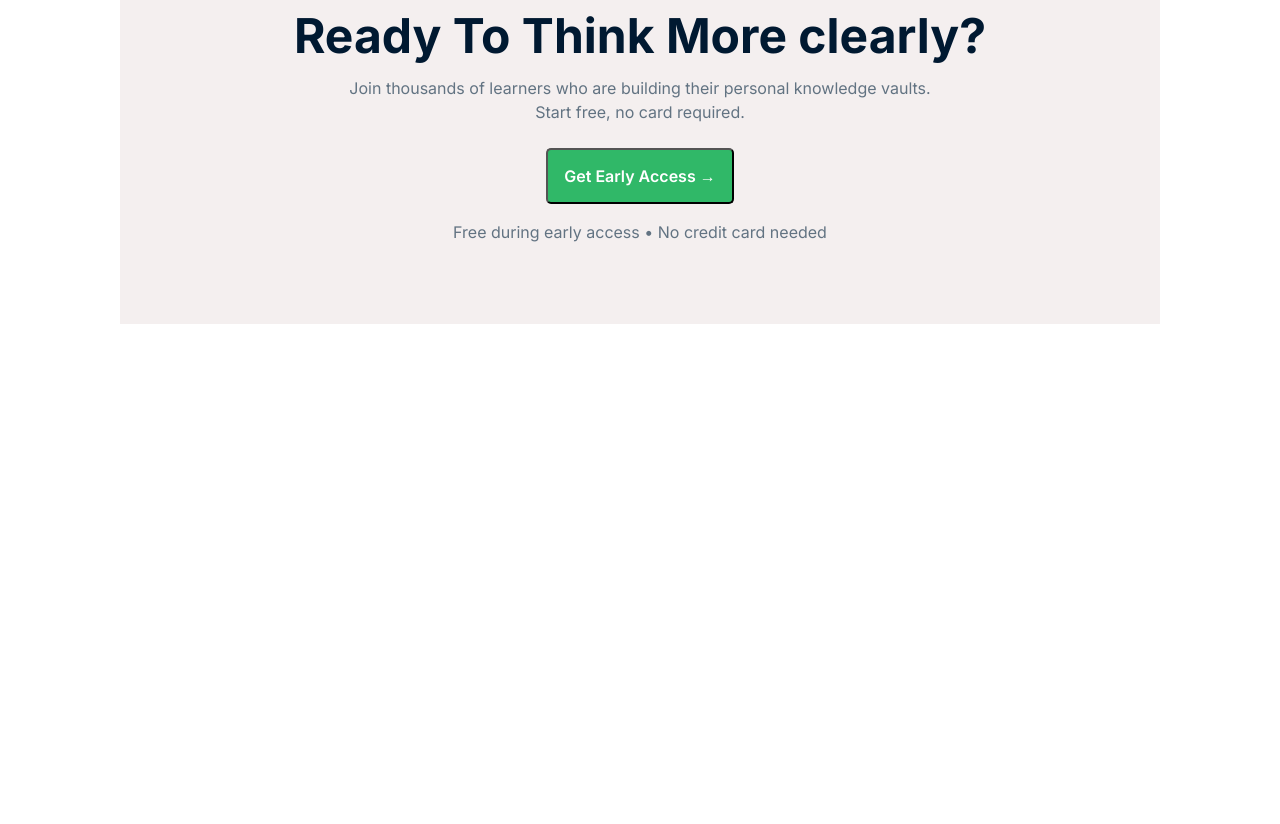
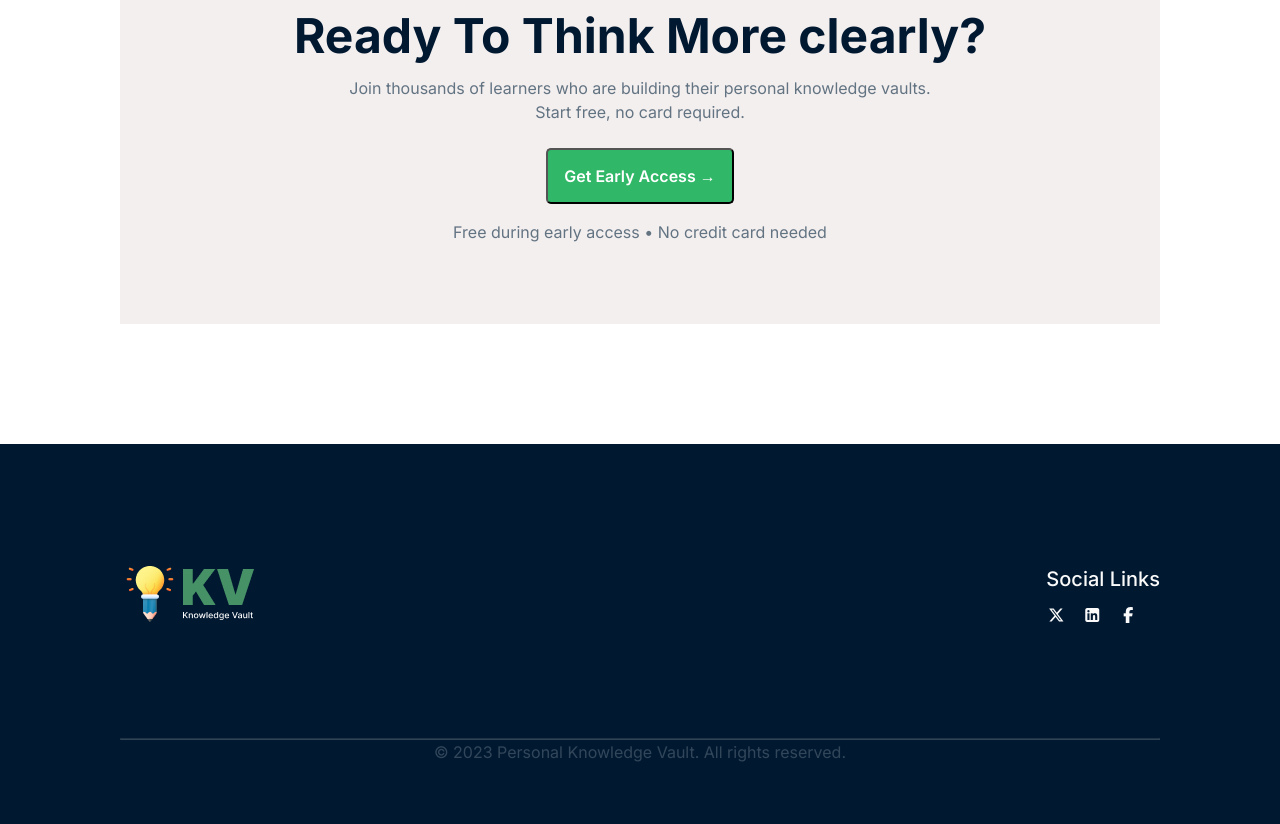
Before and after one commit to Any-Man21/Brain, a plain HTML site: page index.html in a window 1280 px wide. Shown: the part 2631-3455 px from the top of the page. Before the commit the page ends 2955 px from the top, so only its background shows below. Drawn offline with Linux system fonts and the light colour scheme.

Commit message:
finished the footer and copyright section

```diff
--- a/index.html
+++ b/index.html
@@ -7,6 +7,7 @@
     <link rel="preconnect" href="https://fonts.googleapis.com">
     <link rel="preconnect" href="https://fonts.gstatic.com" crossorigin>
     <link href="https://fonts.googleapis.com/css2?family=Inter:ital,opsz,wght@0,14..32,100..900;1,14..32,100..900&display=swap" rel="stylesheet">
+      <link rel="stylesheet" href="https://cdnjs.cloudflare.com/ajax/libs/font-awesome/7.0.1/css/all.min.css" integrity="sha512-2SwdPD6INVrV/lHTZbO2nodKhrnDdJK9/kg2XD1r9uGqPo1cUbujc+IYdlYdEErWNu69gVcYgdxlmVmzTWnetw==" crossorigin="anonymous" referrerpolicy="no-referrer" />
     <link rel="stylesheet" href="style.css">
 </head>
 <body class="font-open">
@@ -99,10 +100,10 @@
 
 
                 <ul>
-                    <li><img src="assets/CheckCircle.png" alt="">Capture ideas with structure built-in from day one</li>
-                    <li><img src="assets/CheckCircle.png" alt="">Connect related concepts automatically as you write</li>
-                    <li><img src="assets/CheckCircle.png" alt="">build lasting knowledge through reflection prompts</li>
-                    <li><img src="assets/CheckCircle.png" alt="">Find anything instant with semantic search</li>
+                    <li "><img src="assets/CheckCircle.png" alt="">Capture ideas with structure built-in from day one</li>
+                    <li ><img src="assets/CheckCircle.png" alt="">Connect related concepts automatically as you write</li>
+                    <li ><img src="assets/CheckCircle.png" alt="">build lasting knowledge through reflection prompts</li>
+                    <li ><img src="assets/CheckCircle.png" alt="">Find anything instant with semantic search</li>
 
                 </ul>
             </div>
@@ -129,7 +130,33 @@
             </div>
         </div>
 
+    </section>
 
-    </section>
+    <footer id="end">
+        <div class="box">
+            <div class="box-img">
+            <img src="assets/logo-footer.png" alt="">
+            </div>
+            <div class="box-socials">
+                <h5>Social Links</h5>
+                <div class="box-icons">
+                    <div class="fa">
+                        <i class="fa-brands fa-x-twitter"></i>
+                    </div>
+                    <div class="fa">
+                        <i class="fa-brands fa-square-linkedin"></i>
+                    </div>
+                    <div class="fa">
+                    <i class="fa-brands fa-facebook-f"></i>
+                    </div>
+                </div>
+            </div>
+        </div>
+
+        <div class="end-text">
+            <hr>
+            <p>&copy; 2023 Personal Knowledge Vault. All rights reserved.</p>
+        </div>
+    </footer>
 </body>
 </html>
--- a/style.css
+++ b/style.css
@@ -347,3 +347,81 @@ nav a:hover{
     padding: 16.5px 16px;
     border-radius: 5px;
 }
+
+.end-text{
+    text-align: center;
+    padding-bottom: 30px;
+    color: rgba(250, 250, 250, 1);
+}
+
+#end{
+    margin-top: 120px;
+    background-color: #001931;
+}
+
+#end{
+    color:  rgba(250, 250, 250, 1);
+    padding: 120px 120px 30px 120px;
+}
+
+.box{
+    display: flex;
+}
+
+.box{
+    display: flex;
+    justify-content: space-between;
+    align-items: center;
+}
+
+.box-icons{
+    display: flex;
+    gap: 16px;
+    align-items: center;
+    margin-top: 14px;
+    box-sizing: border-box;
+}
+
+
+.end-text{
+    font-size: 16px;
+    font-weight: 400;
+    line-height: 24px;
+    text-align: center;
+    margin-top: 110px;
+    opacity: 0.2;
+}
+
+
+.box h5{
+    font-size: 20px;
+    font-weight: 500;
+    line-height: 28px;
+    text-align: center;
+}
+
+.fa{
+    width: 20px;
+    height: 20px;
+    border-radius: 50%;
+}
+
+.fa:hover{
+    cursor: pointer;
+    transform: scale(1.5);
+}
+
+.btn3:hover{
+    cursor: pointer;
+    transform: scale(1.1);
+    background: #0056D2;
+}
+
+.apps-card:hover{
+
+    background-color: #FFF5F2;
+    transform: translateY(-5px);
+    transform: scale(1.1);
+    box-shadow: 0 10px 20px rgba(0,0,0,0.1);
+    cursor: grabbing;
+}
```
